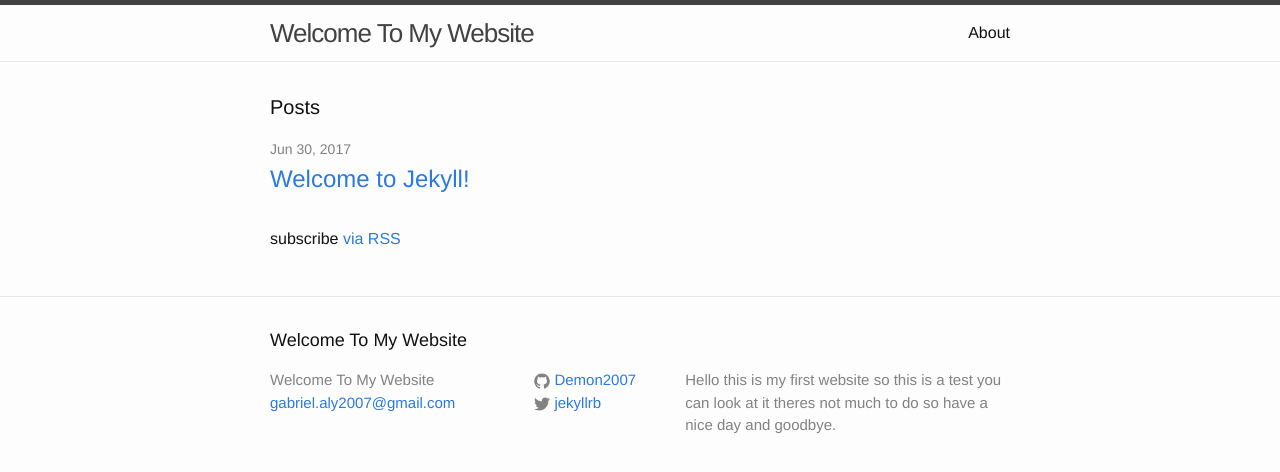
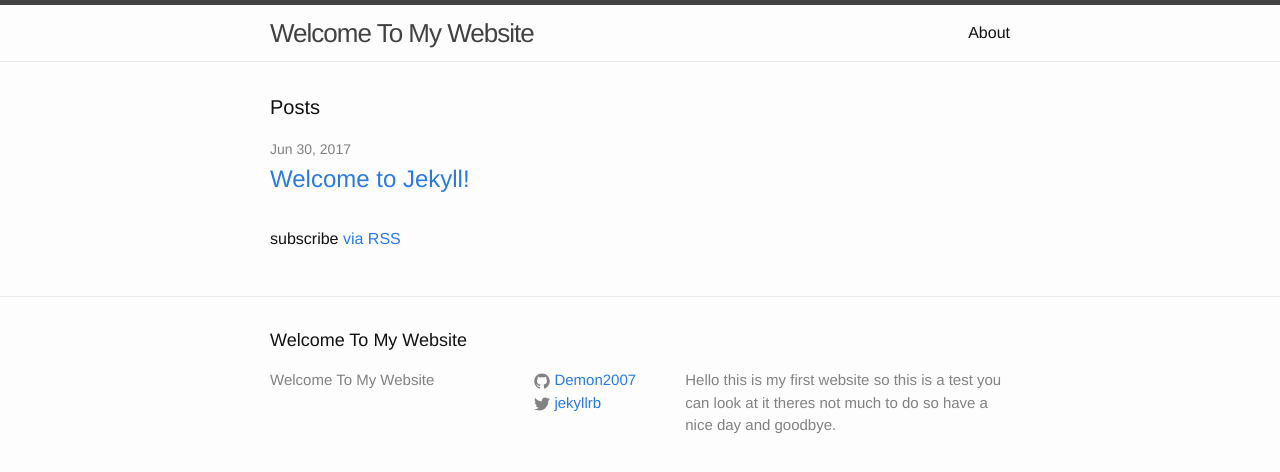
Before and after one commit to Demon2007/Demon2007.github.io, a Jekyll site: the page built from index.html, in a window 1280 px wide. Shown: the top 472 px of the page. Built offline with Jekyll 4.4.1, drawn with Linux system fonts in a browser that asks for light colours.

Commit message:
Update _config.yml

```diff
--- a/_config.yml
+++ b/_config.yml
@@ -7,7 +7,6 @@
 
 # Site settings
 title: Welcome To My Website
-email: gabriel.aly2007@gmail.com
 description: > # this means to ignore newlines until "baseurl:"
   Hello this is my first website so this is a test you can look at it theres not much to do so have a nice day and goodbye.
 baseurl: "" # the subpath of your site, e.g. /blog
```
